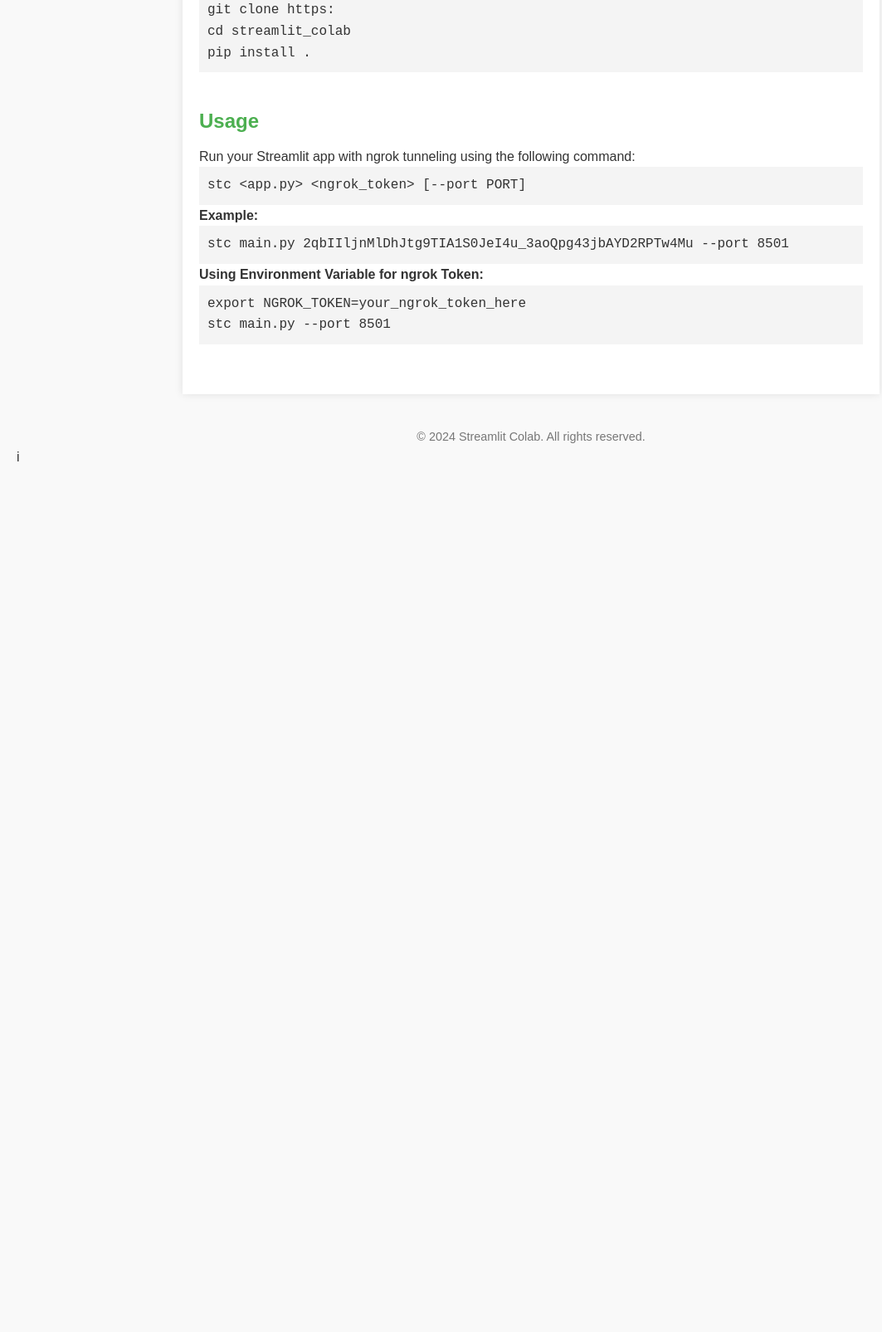
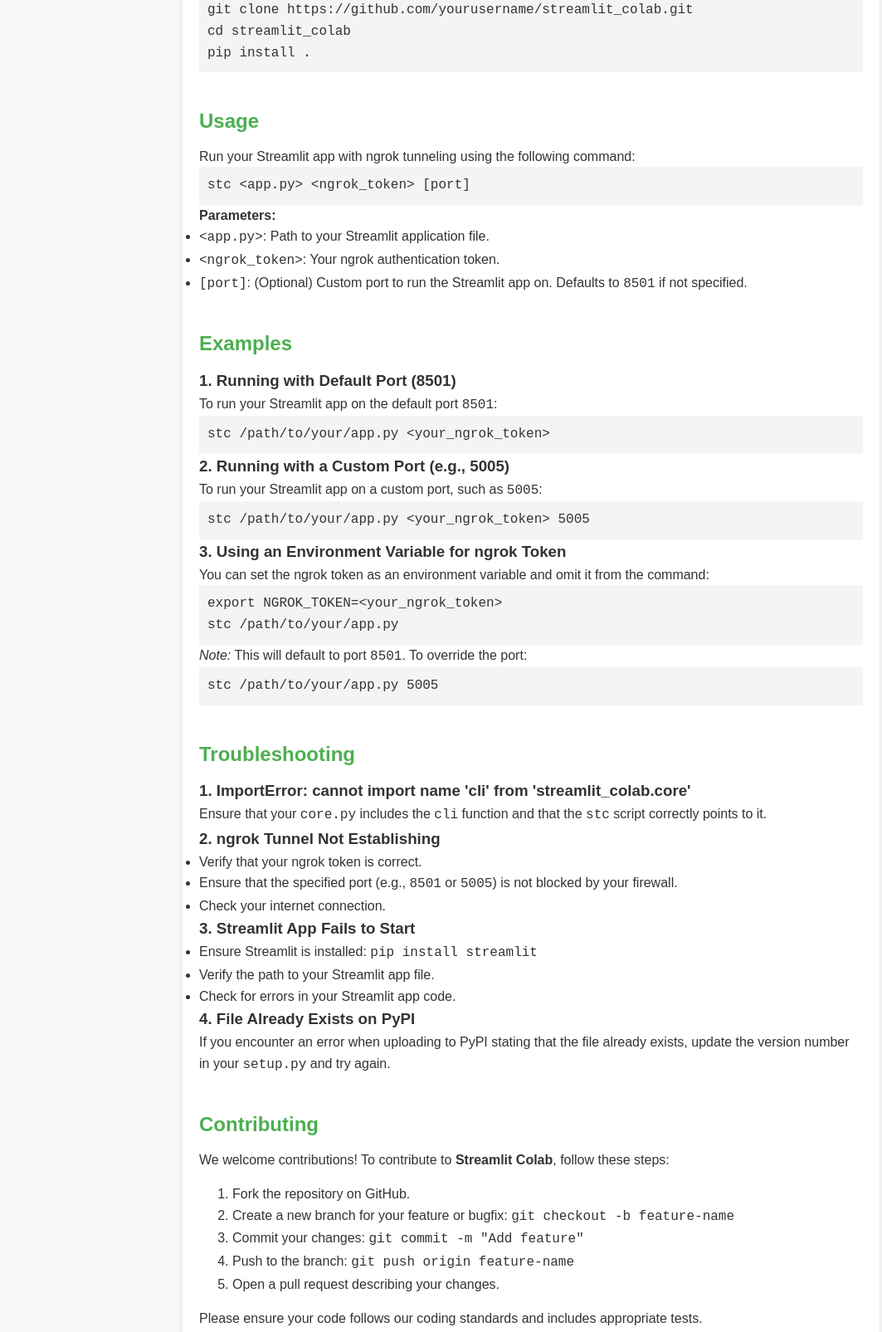
Before and after one commit to wuhplaptop/streamlit-colab, a plain HTML site: page index.html in a window 1280 px wide. Shown: the part 613-2218 px from the top of the page at 83% size, without its empty margins (0-1063 px from the left). Before the commit the page ends 1196 px from the top, so only its background shows below. Drawn offline with Linux system fonts and the light colour scheme.

Commit message:
Update index.html

```diff
--- a/index.html
+++ b/index.html
@@ -121,6 +121,9 @@
             <li><a href="#introduction">Introduction</a></li>
             <li><a href="#installation">Installation</a></li>
             <li><a href="#usage">Usage</a></li>
+            <li><a href="#examples">Examples</a></li>
+            <li><a href="#troubleshooting">Troubleshooting</a></li>
+            <li><a href="#contributing">Contributing</a></li>
         </ul>
     </nav>
 
@@ -138,7 +141,7 @@
             <p>To install <strong>Streamlit Colab</strong>, follow these steps:</p>
             <pre><code>pip install streamlit_colab</code></pre>
             <p>Alternatively, you can install it from the source:</p>
-            <pre><code>git clone https:
+            <pre><code>git clone https://github.com/yourusername/streamlit_colab.git
 cd streamlit_colab
 pip install .</code></pre>
         </section>
@@ -146,12 +149,64 @@ pip install .</code></pre>
         <section id="usage">
             <h2>Usage</h2>
             <p>Run your Streamlit app with ngrok tunneling using the following command:</p>
-            <pre><code>stc &lt;app.py&gt; &lt;ngrok_token&gt; [--port PORT]</code></pre>
-            <p><strong>Example:</strong></p>
-            <pre><code>stc main.py 2qbIIljnMlDhJtg9TIA1S0JeI4u_3aoQpg43jbAYD2RPTw4Mu --port 8501</code></pre>
-            <p><strong>Using Environment Variable for ngrok Token:</strong></p>
-            <pre><code>export NGROK_TOKEN=your_ngrok_token_here
-stc main.py --port 8501</code></pre>
+            <pre><code>stc &lt;app.py&gt; &lt;ngrok_token&gt; [port]</code></pre>
+            <p><strong>Parameters:</strong></p>
+            <ul>
+                <li><code>&lt;app.py&gt;</code>: Path to your Streamlit application file.</li>
+                <li><code>&lt;ngrok_token&gt;</code>: Your ngrok authentication token.</li>
+                <li><code>[port]</code>: (Optional) Custom port to run the Streamlit app on. Defaults to <code>8501</code> if not specified.</li>
+            </ul>
+        </section>
+
+        <section id="examples">
+            <h2>Examples</h2>
+            <h3>1. Running with Default Port (8501)</h3>
+            <p>To run your Streamlit app on the default port <code>8501</code>:</p>
+            <pre><code>stc /path/to/your/app.py &lt;your_ngrok_token&gt;</code></pre>
+
+            <h3>2. Running with a Custom Port (e.g., 5005)</h3>
+            <p>To run your Streamlit app on a custom port, such as <code>5005</code>:</p>
+            <pre><code>stc /path/to/your/app.py &lt;your_ngrok_token&gt; 5005</code></pre>
+
+            <h3>3. Using an Environment Variable for ngrok Token</h3>
+            <p>You can set the ngrok token as an environment variable and omit it from the command:</p>
+            <pre><code>export NGROK_TOKEN=&lt;your_ngrok_token&gt;
+stc /path/to/your/app.py</code></pre>
+            <p><em>Note:</em> This will default to port <code>8501</code>. To override the port:</p>
+            <pre><code>stc /path/to/your/app.py 5005</code></pre>
+        </section>
+
+        <section id="troubleshooting">
+            <h2>Troubleshooting</h2>
+            <h3>1. ImportError: cannot import name 'cli' from 'streamlit_colab.core'</h3>
+            <p>Ensure that your <code>core.py</code> includes the <code>cli</code> function and that the <code>stc</code> script correctly points to it.</p>
+            <h3>2. ngrok Tunnel Not Establishing</h3>
+            <ul>
+                <li>Verify that your ngrok token is correct.</li>
+                <li>Ensure that the specified port (e.g., <code>8501</code> or <code>5005</code>) is not blocked by your firewall.</li>
+                <li>Check your internet connection.</li>
+            </ul>
+            <h3>3. Streamlit App Fails to Start</h3>
+            <ul>
+                <li>Ensure Streamlit is installed: <code>pip install streamlit</code></li>
+                <li>Verify the path to your Streamlit app file.</li>
+                <li>Check for errors in your Streamlit app code.</li>
+            </ul>
+            <h3>4. File Already Exists on PyPI</h3>
+            <p>If you encounter an error when uploading to PyPI stating that the file already exists, update the version number in your <code>setup.py</code> and try again.</p>
+        </section>
+
+        <section id="contributing">
+            <h2>Contributing</h2>
+            <p>We welcome contributions! To contribute to <strong>Streamlit Colab</strong>, follow these steps:</p>
+            <ol>
+                <li>Fork the repository on GitHub.</li>
+                <li>Create a new branch for your feature or bugfix: <code>git checkout -b feature-name</code></li>
+                <li>Commit your changes: <code>git commit -m "Add feature"</code></li>
+                <li>Push to the branch: <code>git push origin feature-name</code></li>
+                <li>Open a pull request describing your changes.</li>
+            </ol>
+            <p>Please ensure your code follows our coding standards and includes appropriate tests.</p>
         </section>
 
     </main>
@@ -160,4 +215,4 @@ stc main.py --port 8501</code></pre>
         <p>&copy; 2024 Streamlit Colab. All rights reserved.</p>
     </footer>
 </body>
-</html>i
+</html>
```
